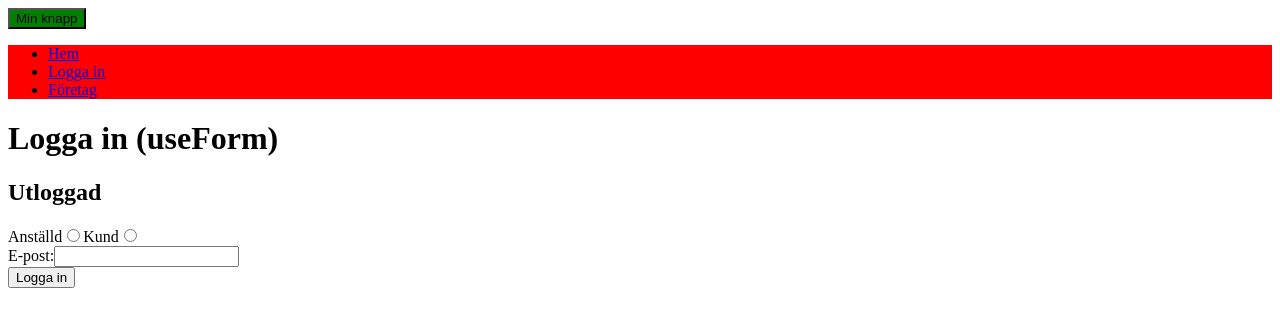
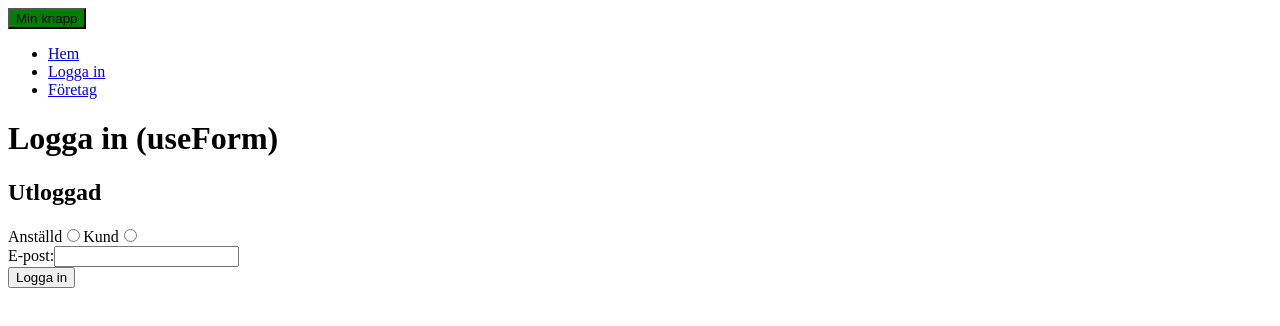
Before and after one commit to jonatanhallenberg/skandia-react, a React (Vite) app in the folder vite-demo/vite-project/: page /login in a window 1280 px wide. Shown: the top 326 px of the page. Built offline with nearby package versions, Linux system fonts and the light colour scheme.

Commit message:
fix context

```diff
--- a/vite-demo/vite-project/src/App.tsx
+++ b/vite-demo/vite-project/src/App.tsx
@@ -1,48 +1,34 @@
-import { useState } from 'react';
 import { LoginFormHook } from './components/LoginFormHook';
-import { useAppSelector, useAppDispatch } from './store/hooks';
 import { CompaniesList } from './components/CompaniesList';
 import { BrowserRouter, Routes, Route, Link, Navigate } from 'react-router-dom'
 import { Home } from './pages/Home';
 import { Company } from './pages/Company';
 import { Button } from './components/Button';
-import styles from './components/Button/button.module.css';
+import { Menu } from './components/Menu';
+import UserContextProvider from './context/UserContextProvider';
+import { useUserContext } from './context/UserContext';
+
+const AppRoutes = () => {
+
+  const { userState } = useUserContext();
+
+  return <Routes>
+    <Route path="/" element={<Home />} />
+    <Route path="/login" element={<LoginFormHook />} />
+    <Route path="/companies" element={userState.isLoggedIn ? <CompaniesList /> : <Navigate to="/login" />} />
+    <Route path="/companies/:companyId" element={<Company />} />
+  </Routes>
+}
 
 const App = () => {
 
-  const dispatch = useAppDispatch();
-
-  const [limit, setLimit] = useState(10);
-  const isLoggedIn = useAppSelector(state => state.login.isLoggedIn);
-
   return (
     <BrowserRouter>
-      <Button label="Min knapp" variant='success'></Button>
-      <ul className={styles.button}>
-        <li>
-          <Link to="/">Hem</Link>
-        </li>
-        <li>
-          <Link to="/login">Logga in</Link>
-        </li>
-        <li>
-          <Link to="/companies">Företag</Link>
-        </li>
-      </ul>
-      <Routes>
-        <Route path="/" element={<Home />} />
-        <Route path="/login" element={<LoginFormHook />} />
-        <Route path="/companies" element={ isLoggedIn ? <CompaniesList /> : <Navigate to="/login" />} />
-        <Route path="/companies/:companyId" element={<Company />} />
-      </Routes>
-      {/* <Page title="Page 1" limit={limit}>
-        Hej <b>Vite</b>
-      </Page>
-
-      <Filter onClick={(limit) => setLimit(limit)} /> */}
-
-      {/* <LoginForm /> */}
-
+      <UserContextProvider>
+        <Button label="Min knapp" variant='success'></Button>
+        <Menu />
+        <AppRoutes />
+      </UserContextProvider>
     </BrowserRouter>
   );
 }
--- a/vite-demo/vite-project/src/api/loginUser.ts
+++ b/vite-demo/vite-project/src/api/loginUser.ts
@@ -4,14 +4,18 @@ type LoginResponse = {
 }
 
 export const loginUser = async (username: string, password: string) => {
-    const response = await fetch('http://localhost:5014/api/authentication/login', {
-        method: 'POST', body: JSON.stringify({
-            userName: username,
-            password: password
-        }),
-        headers: {
-            "Content-Type": "application/json"
-        }
-    })
-    return (await response.json()) as LoginResponse;
+    // const response = await fetch('http://localhost:5014/api/authentication/login', {
+    //     method: 'POST', body: JSON.stringify({
+    //         userName: username,
+    //         password: password
+    //     }),
+    //     headers: {
+    //         "Content-Type": "application/json"
+    //     }
+    // })
+    // return (await response.json()) as LoginResponse;
+    return {
+        accessToken: 'mockedAccessToken',
+        refreshToken: 'mockedRefreshToken'
+    } as LoginResponse;
 }
--- a/vite-demo/vite-project/src/components/LoginFormHook/LoginFormHook.tsx
+++ b/vite-demo/vite-project/src/components/LoginFormHook/LoginFormHook.tsx
@@ -2,6 +2,9 @@ import { useForm, SubmitHandler } from "react-hook-form"
 import { useAppDispatch, useAppSelector } from "../../store/hooks";
 import { logIn } from '../../store/loginSlice';
 import { useNavigate } from "react-router-dom";
+import { UserContext, useUserContext } from "../../context/UserContext";
+import { useEffect } from "react";
+import { loginUser } from "../../api/loginUser"
 
 type Inputs = {
     username: string,
@@ -12,13 +15,14 @@ type Inputs = {
 
 export const LoginFormHook = () => {
 
-    const dispatch = useAppDispatch();
-    const isLoggedIn = useAppSelector(state => state.login.isLoggedIn);
+    const { setUserState, userState } = useUserContext();
     const navigate = useNavigate();
 
-    if (isLoggedIn) {
-        navigate("/companies");
-    }
+    useEffect(() => {
+        if (userState.isLoggedIn) {
+            navigate("/companies");
+        }
+    }, [userState.isLoggedIn, navigate])
 
     const {
         register,
@@ -28,16 +32,18 @@ export const LoginFormHook = () => {
     } = useForm<Inputs>()
 
     const userType = watch("userType");
-    console.log('userType', userType);
 
     const onSubmit: SubmitHandler<Inputs> = (data) => {
-        dispatch(logIn({ username: data.username, password: data.password }))
+        //dispatch(logIn({ username: data.username, password: data.password }))
+        loginUser(data.username, data.password).then((response) => {
+            setUserState({ isLoggedIn: true, loggedInUser: response })
+        });
     }
 
     return (
         <>
             <h1>Logga in (useForm)</h1>
-            <h2>{isLoggedIn ? "Inloggad" : "Utloggad"}</h2>
+            <h2>{userState.isLoggedIn ? "Inloggad" : "Utloggad"}</h2>
             <form onSubmit={handleSubmit(onSubmit)}>
 
                 <div>
--- /dev/null
+++ b/vite-demo/vite-project/src/components/Menu/Menu.tsx
@@ -0,0 +1,15 @@
+import { Link } from 'react-router-dom';
+
+export const Menu = () => (
+    <ul>
+        <li>
+            <Link to="/">Hem</Link>
+        </li>
+        <li>
+            <Link to="/login">Logga in</Link>
+        </li>
+        <li>
+            <Link to="/companies">Företag</Link>
+        </li>
+    </ul>
+)
--- /dev/null
+++ b/vite-demo/vite-project/src/components/Menu/index.tsx
@@ -0,0 +1 @@
+export { Menu } from './Menu';
--- /dev/null
+++ b/vite-demo/vite-project/src/context/UserContext.ts
@@ -0,0 +1,23 @@
+import { createContext, useContext } from 'react';
+
+export type LoginState = {
+    isLoggedIn: boolean,
+    loggedInUser?: {
+        accessToken: string,
+        refreshToken: string
+    }
+}
+
+export type UserContextType = {
+    userState: LoginState,
+    setUserState: (newState: LoginState) => void
+}
+
+export const UserContext = createContext<UserContextType>({
+    userState: {
+        isLoggedIn: false
+    },
+    setUserState: () => { console.log(' Not implemented! ')}
+});
+
+export const useUserContext = () => useContext(UserContext);
--- /dev/null
+++ b/vite-demo/vite-project/src/context/UserContextProvider.tsx
@@ -0,0 +1,13 @@
+import React, { useState } from 'react';
+import { LoginState, UserContext } from './UserContext';
+
+const UserContextProvider = ({ children }: { children: React.ReactNode }) => {
+
+    const [userState, setUserState] = useState<LoginState>({ isLoggedIn: false });
+
+    return <UserContext.Provider value={{ userState, setUserState }}>
+        {children}
+    </ UserContext.Provider>
+}
+
+export default UserContextProvider;
--- a/vite-demo/vite-project/src/store/store.ts
+++ b/vite-demo/vite-project/src/store/store.ts
@@ -1,10 +1,8 @@
 import { configureStore } from '@reduxjs/toolkit'
-import loginReducer from './loginSlice';
 import companiesReducer from './companiesSlice';
 
 export const store = configureStore({
     reducer: {
-        login: loginReducer,
         companies: companiesReducer
     }
 })
```
